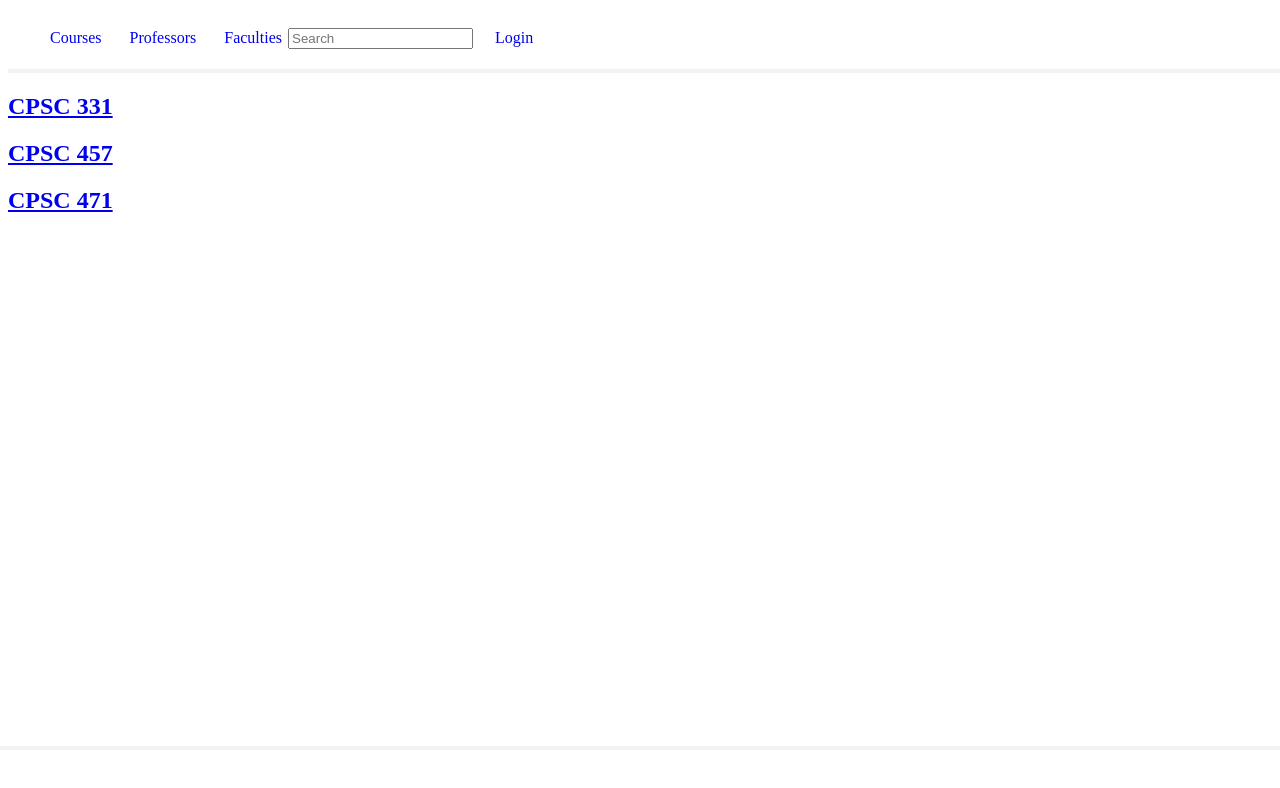
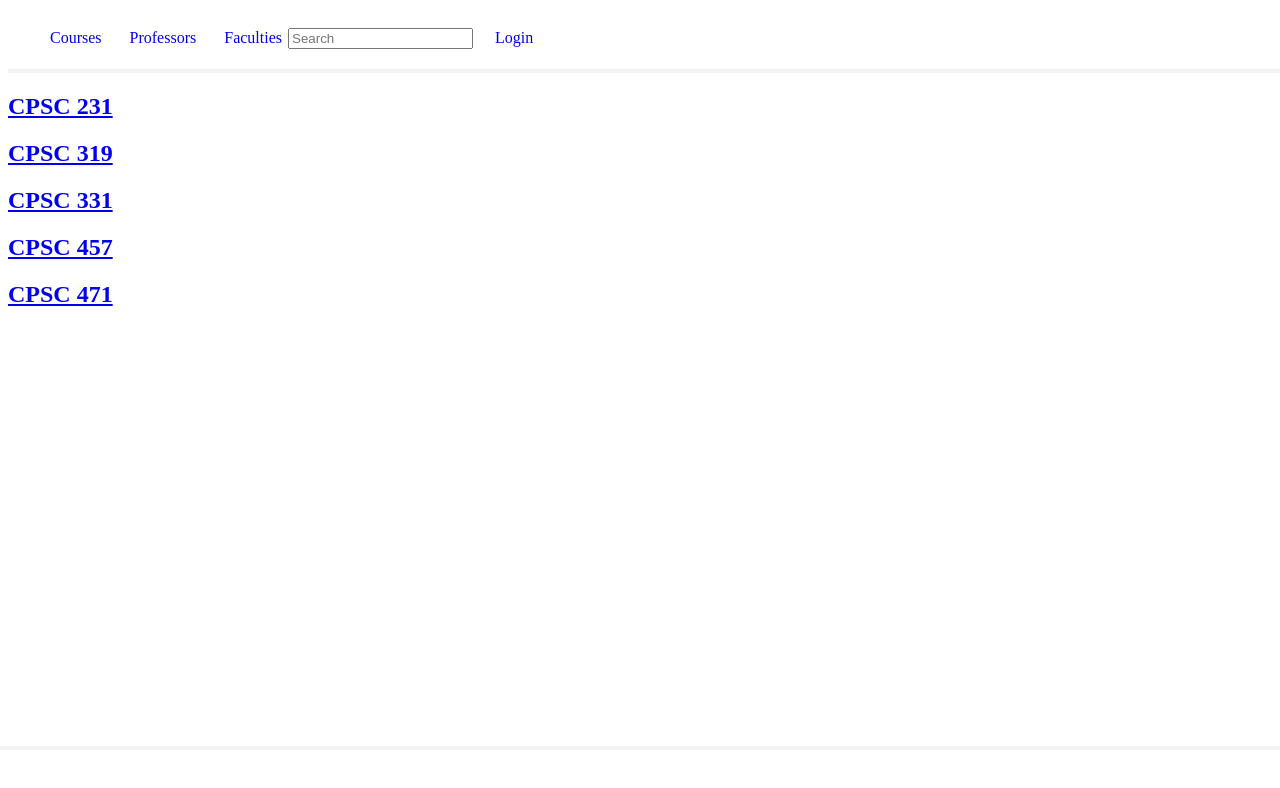
Before and after one commit to kayrux/University-Course-Helper, a React (Create React App) app in the folder client/: page / in a window 1280 px wide. Shown: the top 788 px of the page. Built offline with nearby package versions, Linux system fonts and the light colour scheme.

Commit message:
new additions

```diff
--- a/client/src/pages/courseList/CourseList.js
+++ b/client/src/pages/courseList/CourseList.js
@@ -3,7 +3,7 @@ import ListDisplay from '../../components/ListDiplay';
 
 const CourseList = () => {
 
-    const [courseList, setCourseList] = useState(["CPSC 331", "CPSC 457", "CPSC 471"])
+    const [courseList, setCourseList] = useState(["CPSC 231", "CPSC 319", "CPSC 331", "CPSC 457", "CPSC 471"])
 
     const type = "course"
 
```
